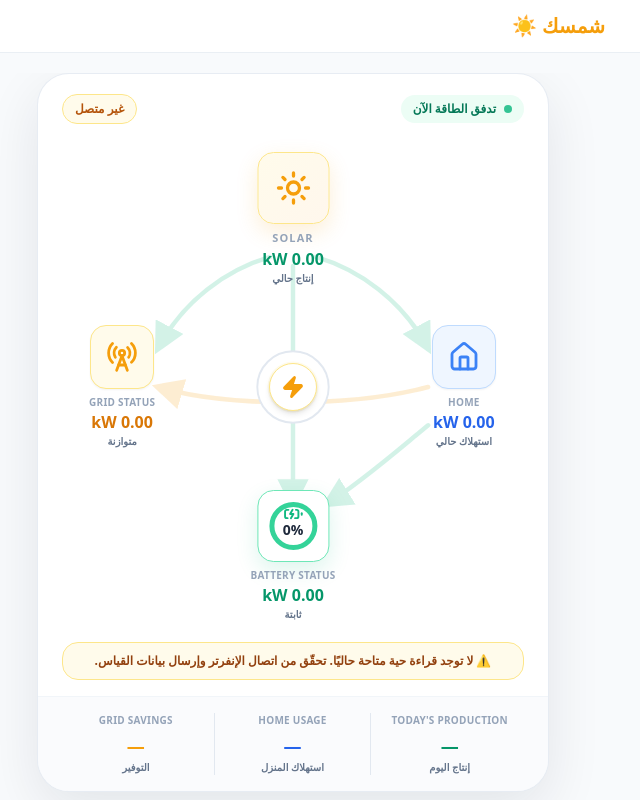
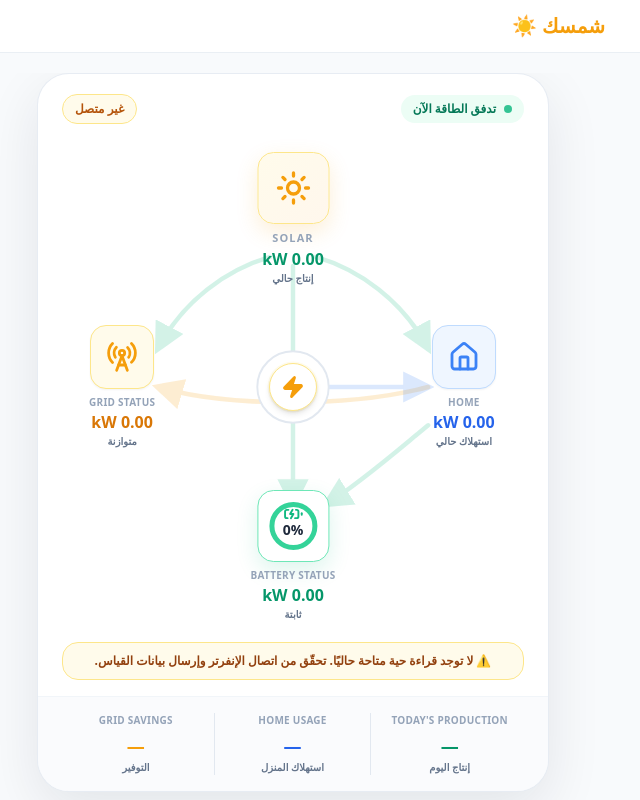
Before and after one commit to mahmoudbir-glitch/Shamsak, a Next.js app: page / in a window 1280 px wide. Shown: the top 800 px of the page, without its empty margins (347-987 px from the left). Built offline with nearby package versions, Linux system fonts and the light colour scheme; no server answers; the database is empty.

Commit message:
fix: color home energy path blue

```diff
--- a/src/components/energy-flow.tsx
+++ b/src/components/energy-flow.tsx
@@ -158,6 +158,17 @@ export const EnergyFlow: React.FC<EnergyFlowProps> = ({
             className={gridImporting || gridExporting ? 'energy-flow-path' : ''}
           />
 
+          <path
+            d="M 220 200 C 246 200 276 200 306 200"
+            pathLength="100"
+            stroke="#3B82F6"
+            strokeWidth="3.5"
+            strokeLinecap="round"
+            opacity={homeActive ? 1 : 0.18}
+            markerEnd="url(#arrow-blue)"
+            className={homeActive ? 'energy-flow-path' : ''}
+          />
+
           <circle cx="200" cy="200" r="28" fill="white" stroke="#E2E8F0" strokeWidth="1.5" />
           <circle cx="200" cy="200" r="20" fill="#FFFBEB" />
         </svg>
```
